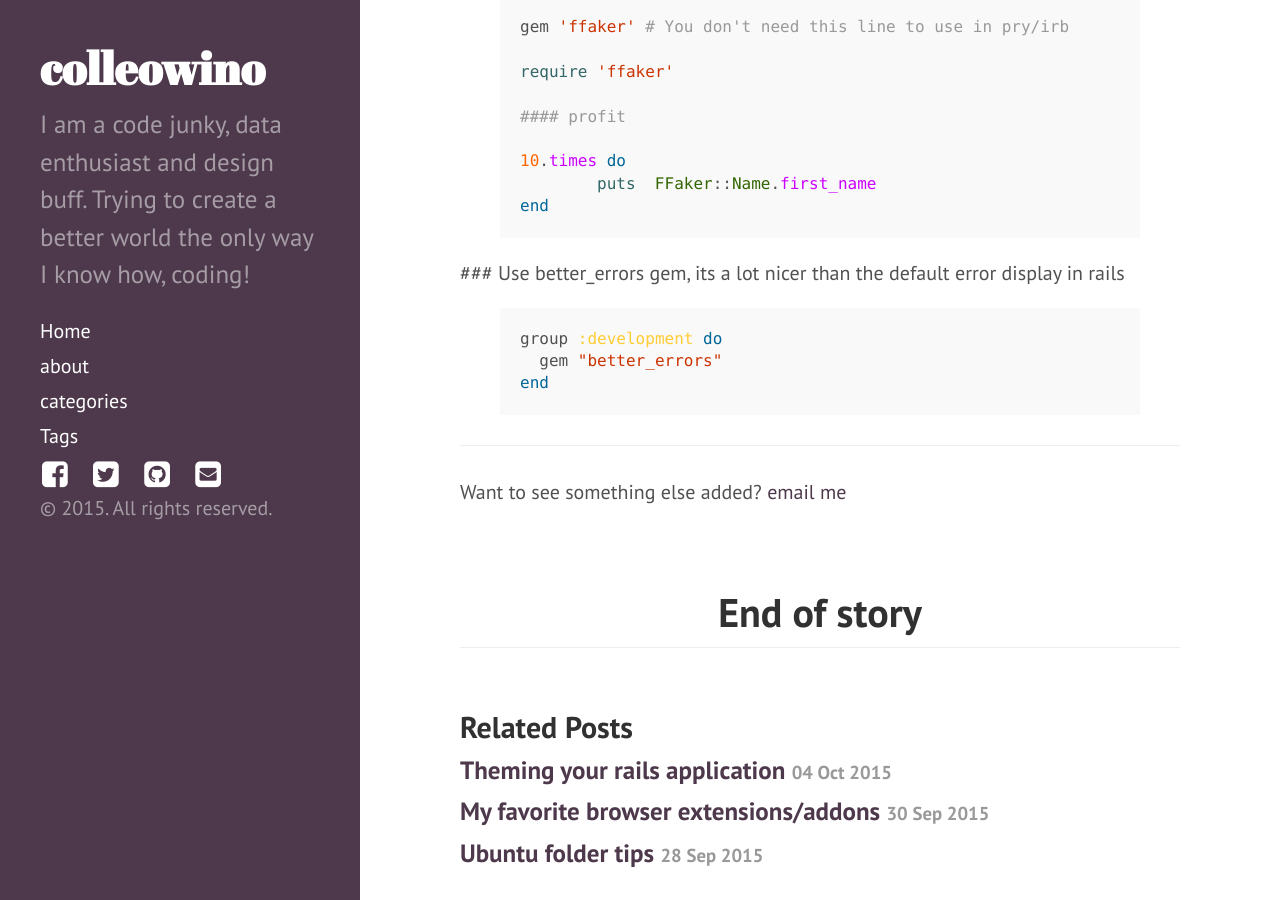
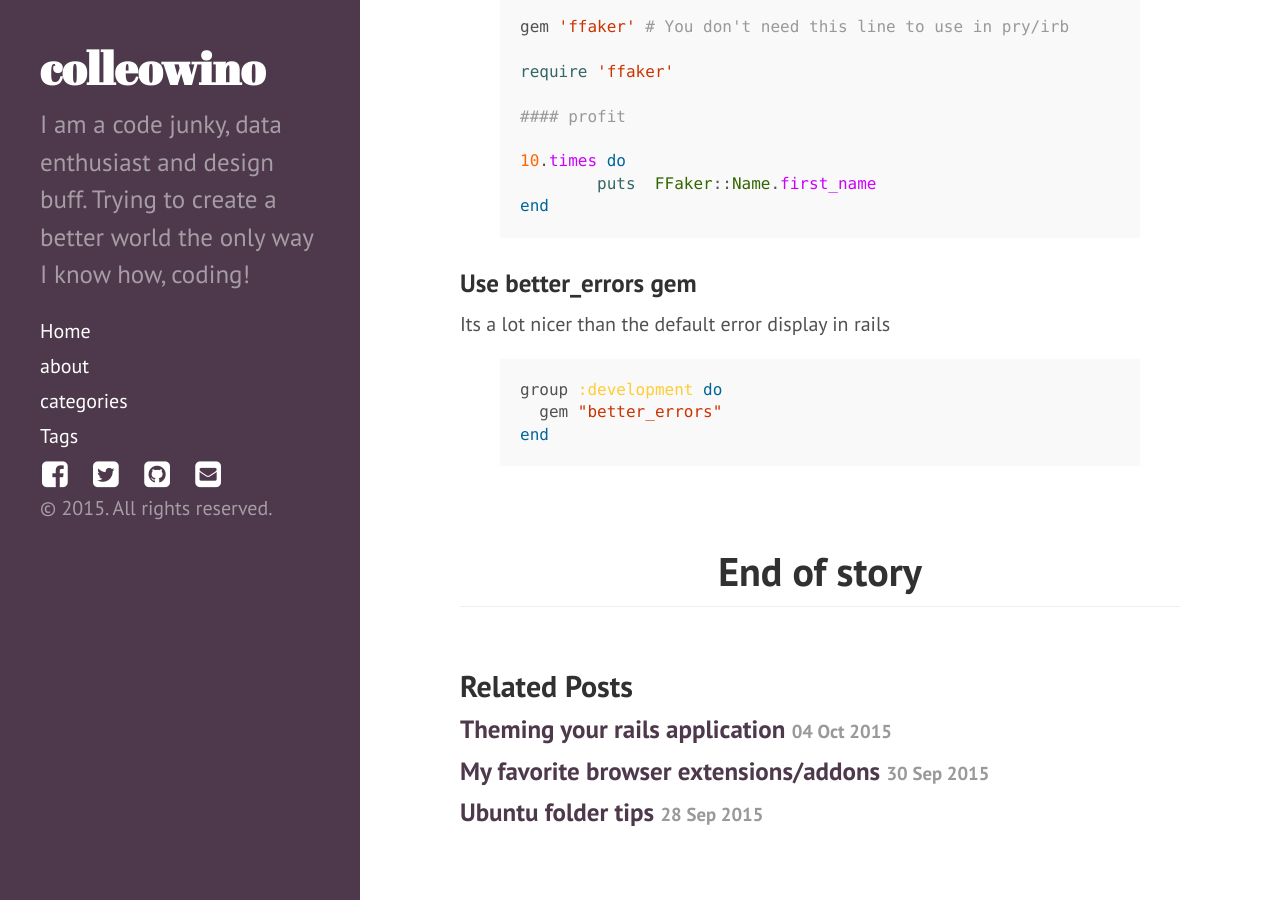
Before and after one commit to colleowino/colleowino.github.io, a Jekyll site: the page built from _posts/2015-10-03-ruby-tricks.md, in a window 1280 px wide and 900 px high, scrolled down 849 px. Built offline with Jekyll 4.4.1, drawn with Linux system fonts in a browser that asks for light colours; nearby versions of some CDN libraries; comment, search, counter and statistics services are not loaded.

Commit message:
updated ruby hacks

```diff
--- a/_posts/2015-10-03-ruby-tricks.md
+++ b/_posts/2015-10-03-ruby-tricks.md
@@ -33,8 +33,8 @@ require 'ffaker'
 end
 {% endhighlight %}
 
-###
-Use better_errors gem, its a lot nicer than the default error display in rails
+### Use better_errors gem
+Its a lot nicer than the default error display in rails
 
 {% highlight rb tabsize=2 %}
 
@@ -43,7 +43,3 @@ group :development do
 end
 
 {% endhighlight %}
-
------
-
-Want to see something else added? <a href="mailto:colleowino@gmail.com?Subject=Hello">email me</a>
```
